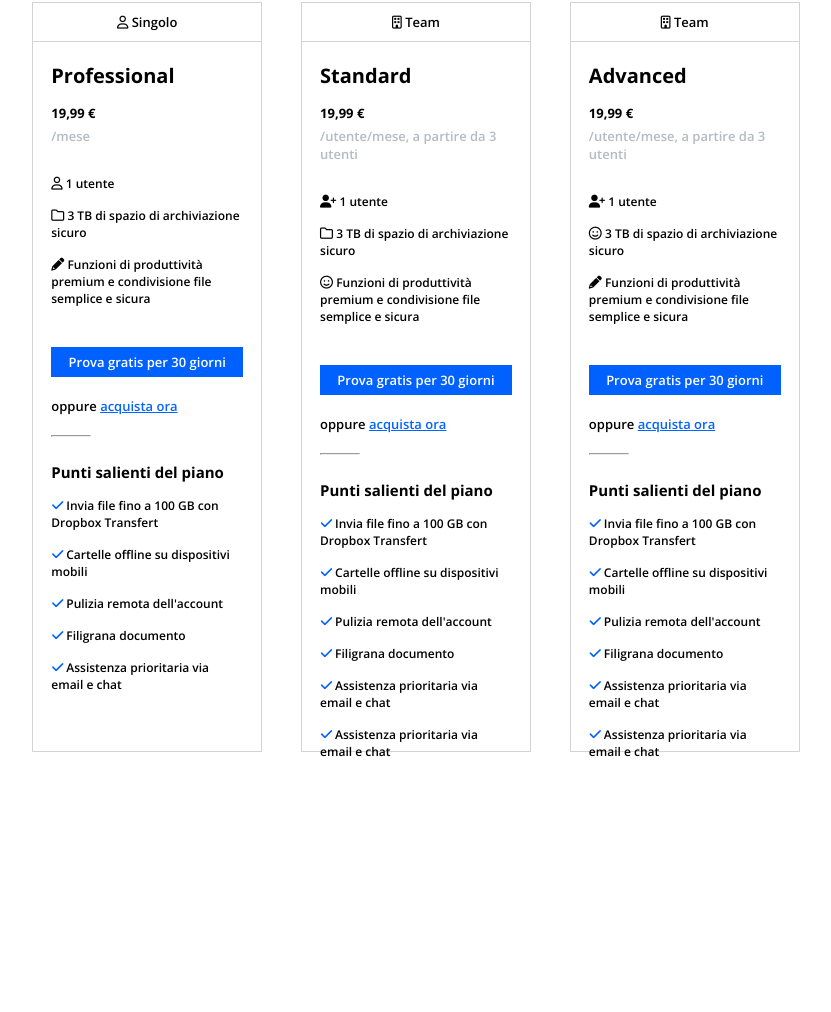
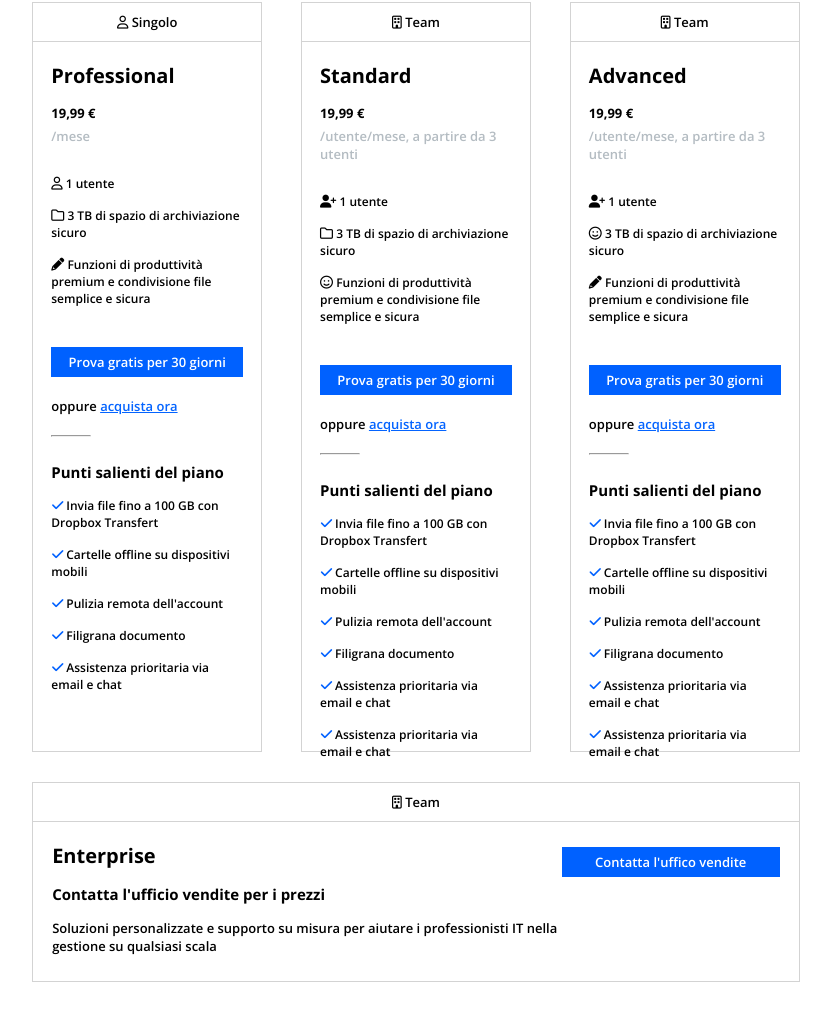
Before and after one commit to JacopoNa/htmlcss-dropbox, a plain HTML site: page index.html in a window 1280 px wide. Shown: the part 1067-2079 px from the top of the page, without its empty margins (224-1055 px from the left). Before the commit the page ends 1842 px from the top, so only its background shows below. Drawn offline with nearby package versions, Linux system fonts and the light colour scheme.

Commit message:
enterprise-container done

```diff
--- a/css/style.css
+++ b/css/style.css
@@ -163,6 +163,7 @@ h1 {
     width: calc( 90% / 3 );
     border: 1px solid lightgray;
     height: 750px;
+    margin-bottom: 30px;
 }
 
 .top-col {
@@ -234,3 +235,34 @@ li {
     color: #0061ff;
     margin-right: 2px;
 }
+
+/* enterprise-col */
+
+.enterprise-col {
+    border: 1px solid lightgray;
+    height: 200px;
+    margin-bottom: 30px;
+}
+
+.enterprise-container {
+    display: flex;
+    width: 95%;
+    margin: 0 auto;
+}
+
+.enterprise-text {
+    width: 70%;
+}
+
+.enterprise-contact {
+    width: 30%;
+}
+
+.enterprise-text h3 {
+    padding-top: 20px;
+    padding-bottom: 15px;
+}
+
+.enterprise-text h4 {
+    padding-bottom: 15px;
+}
--- a/index.html
+++ b/index.html
@@ -213,6 +213,28 @@
                         </div>
                         <!-- end col -->
                     </div>
+
+                    <div class="enterprise-col">
+                        <div class="top-col">
+                            <div><i class="far fa-building"></i> Team</div>
+                        </div>
+
+                        <div class="enterprise-container">
+                            <div class="enterprise-text">
+                                <h3>Enterprise</h3>
+
+                                <h4>Contatta l'ufficio vendite per i prezzi</h4>
+
+                                <span>Soluzioni personalizzate e supporto su misura per aiutare i professionisti IT nella gestione su qualsiasi scala</span>
+                            </div>
+                            <div class="enterprise-contact">
+                                <div class="big-button">
+                                    <a href="#">Contatta l'uffico vendite</a>
+                                </div>
+                            </div>
+                        </div>
+
+                    </div>
                 </div>
 
 
```
